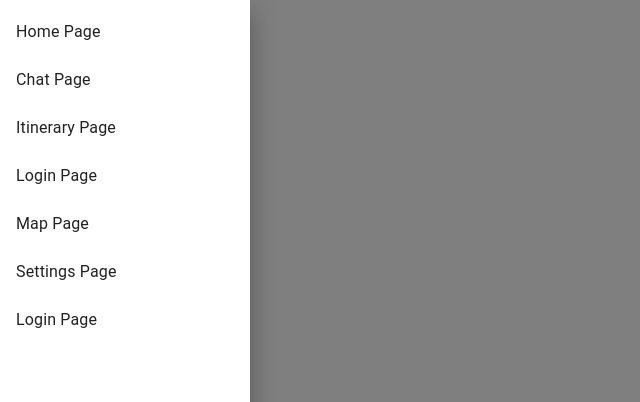
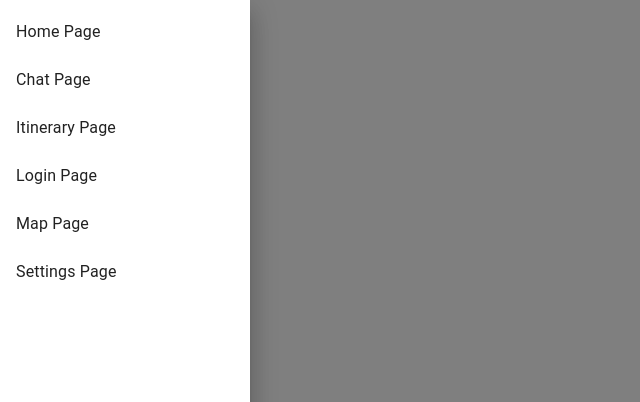
Before and after one commit to elischiffler/RoadtripsAreFun, a React (Vite) app in the folder frontend/: page / in a window 1280 px wide. Both pictures are taken after a click on the button "SEE PAGES". Shown: the top 402 px of the page, without its empty margins (0-640 px from the left). Built offline with nearby package versions, Linux system fonts and the light colour scheme.

Commit message:
Buttons link to respective pages

```diff
--- a/frontend/src/pages/HomePage.jsx
+++ b/frontend/src/pages/HomePage.jsx
@@ -3,7 +3,6 @@ import Box from "@mui/material/Box";
 import Drawer from "@mui/material/Drawer";
 import Button from "@mui/material/Button";
 import List from "@mui/material/List";
-import Divider from "@mui/material/Divider";
 import ListItem from "@mui/material/ListItem";
 import ListItemButton from "@mui/material/ListItemButton";
 import ListItemText from "@mui/material/ListItemText";
@@ -20,17 +19,16 @@ export default function TemporaryDrawer() {
     <Box sx={{ width: 250 }} role="presentation" onClick={toggleDrawer(false)}>
       <List>
         {[
-          "Home Page",
-          "Chat Page",
-          "Itinerary Page",
-          "Login Page",
-          "Map Page",
-          "Settings Page",
-          "Login Page",
-        ].map((text, index) => (
-          <ListItem key={text} disablePadding>
-            <ListItemButton>
-              <ListItemText primary={text} />
+          { text: "Home Page", path: "/" },
+          { text: "Chat Page", path: "/chat" },
+          { text: "Itinerary Page", path: "/itinerary" },
+          { text: "Login Page", path: "/login" },
+          { text: "Map Page", path: "/map" },
+          { text: "Settings Page", path: "/settings" },
+        ].map((item, index) => (
+          <ListItem key={item.text} disablePadding>
+            <ListItemButton component={Link} to={item.path}>
+              <ListItemText primary={item.text} />
             </ListItemButton>
           </ListItem>
         ))}
```
